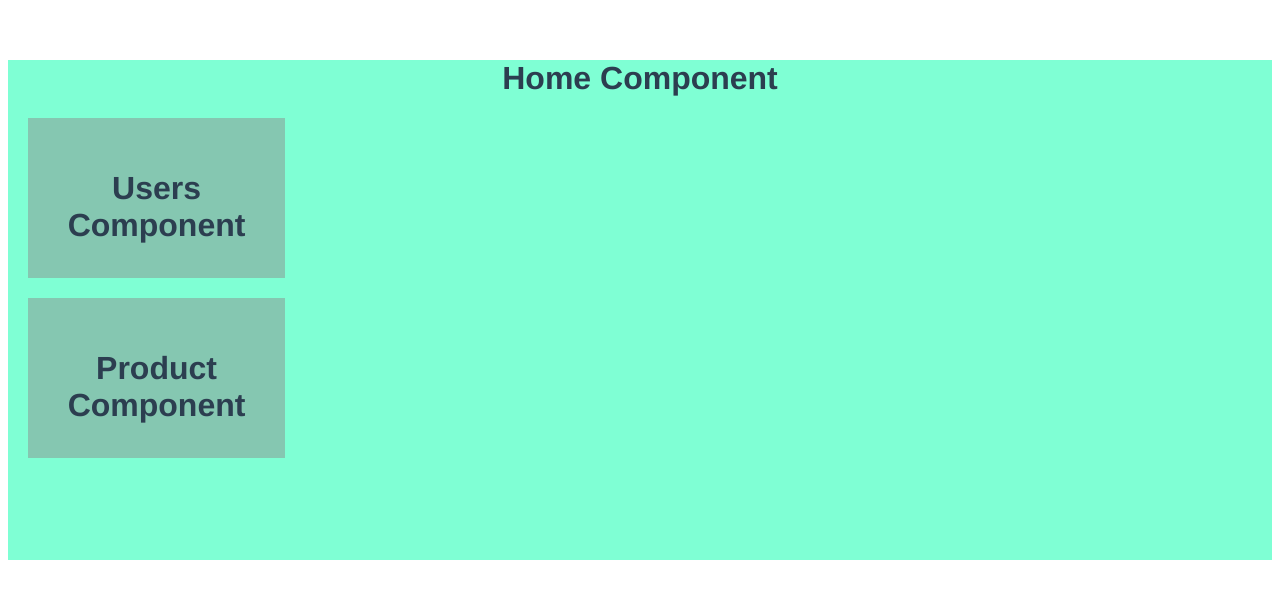
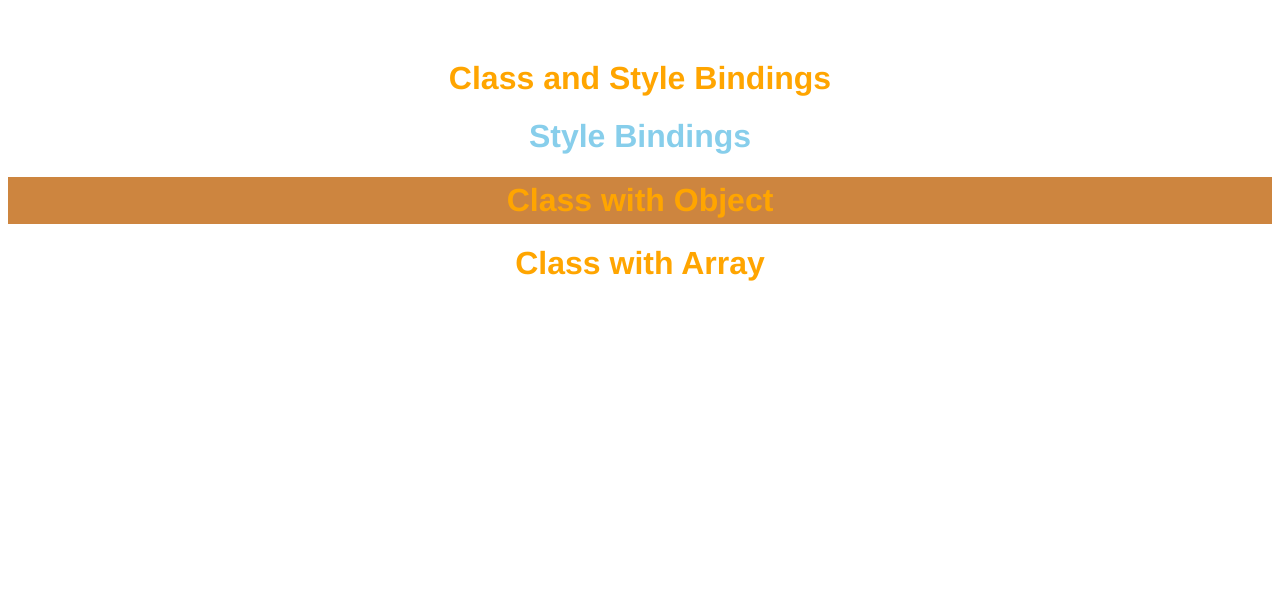
Before and after one commit to shane-jeon/VueJS_tutorial, a Vue app: page / in a window 1280 px wide. Shown: the top 598 px of the page. Built offline with nearby package versions, Linux system fonts and the light colour scheme.

Commit message:
class and style bindings

```diff
--- a/src/components/Home.vue
+++ b/src/components/Home.vue
@@ -1,5 +1,43 @@
+<!-- Class and Style Bindings -->
+<template>
+  <div>
+    <h1 class="vueStyle">Class and Style Bindings</h1>
+    <!-- Class with Style -->
+    <h1 v-bind:style="{ color: colorName }">Style Bindings</h1>
+    <h1 v-bind:class="{ display: show, vueStyle: show }">Class with Object</h1>
+    <!-- conditional styling -->
+    <h1 v-bind:class="[checkDisplay ? d : v]">Class with Array</h1>
+  </div>
+</template>
+
+<script>
+export default {
+  name: "HomeVue",
+  data() {
+    return {
+      colorName: "skyblue",
+      show: true,
+      // show: false,
+      d: "display",
+      v: "vueStyle",
+      checkDisplay: false,
+    };
+  },
+};
+</script>
+
+<style scoped>
+.vueStyle {
+  color: orange;
+}
+.display {
+  background-color: peru;
+  padding: 5px;
+}
+</style>
+
 <!-- Composing with component -->
-<template>
+<!-- <template>
   <div class="home">
     <h1>Home Component</h1>
     <Users />
@@ -26,7 +64,7 @@ export default {
   background-color: aquamarine;
   height: 500px;
 }
-</style>
+</style> -->
 
 <!-- <template>
   <div> -->
```
